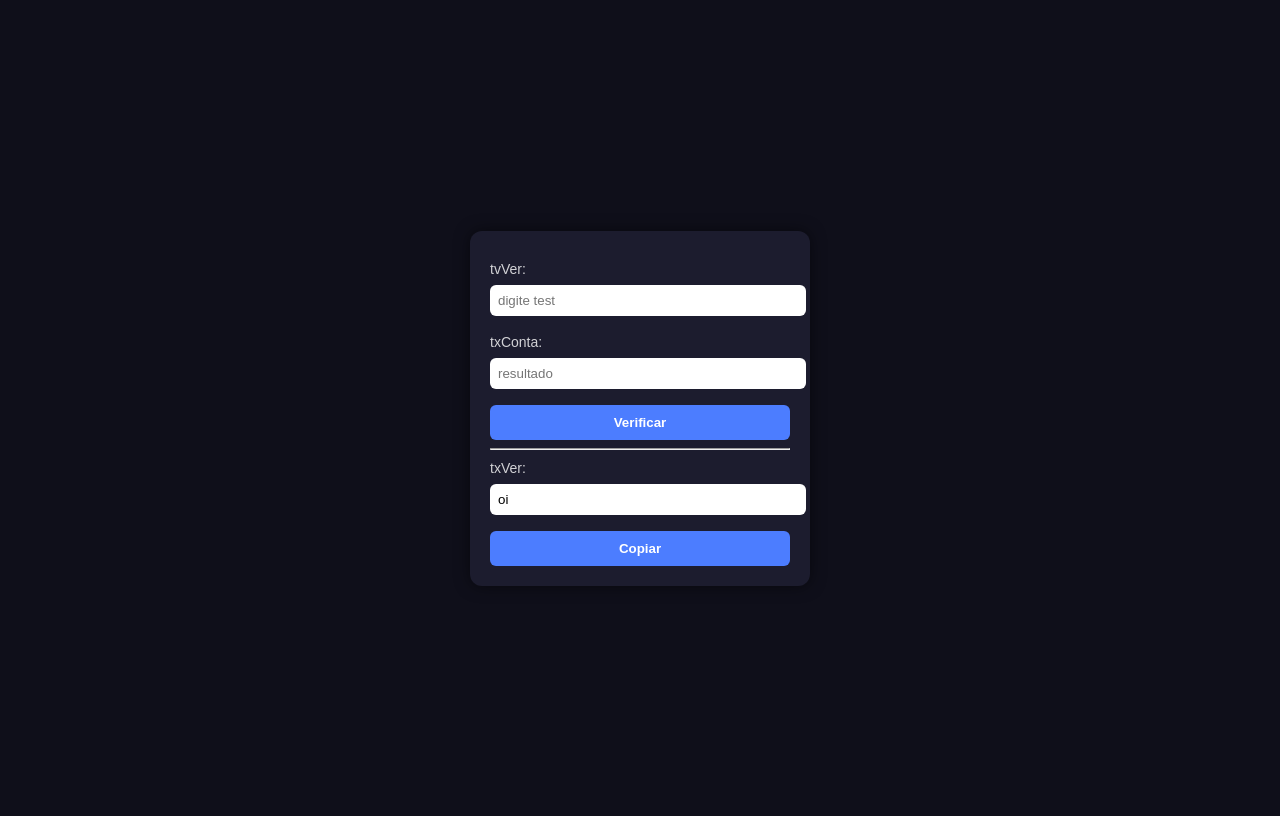
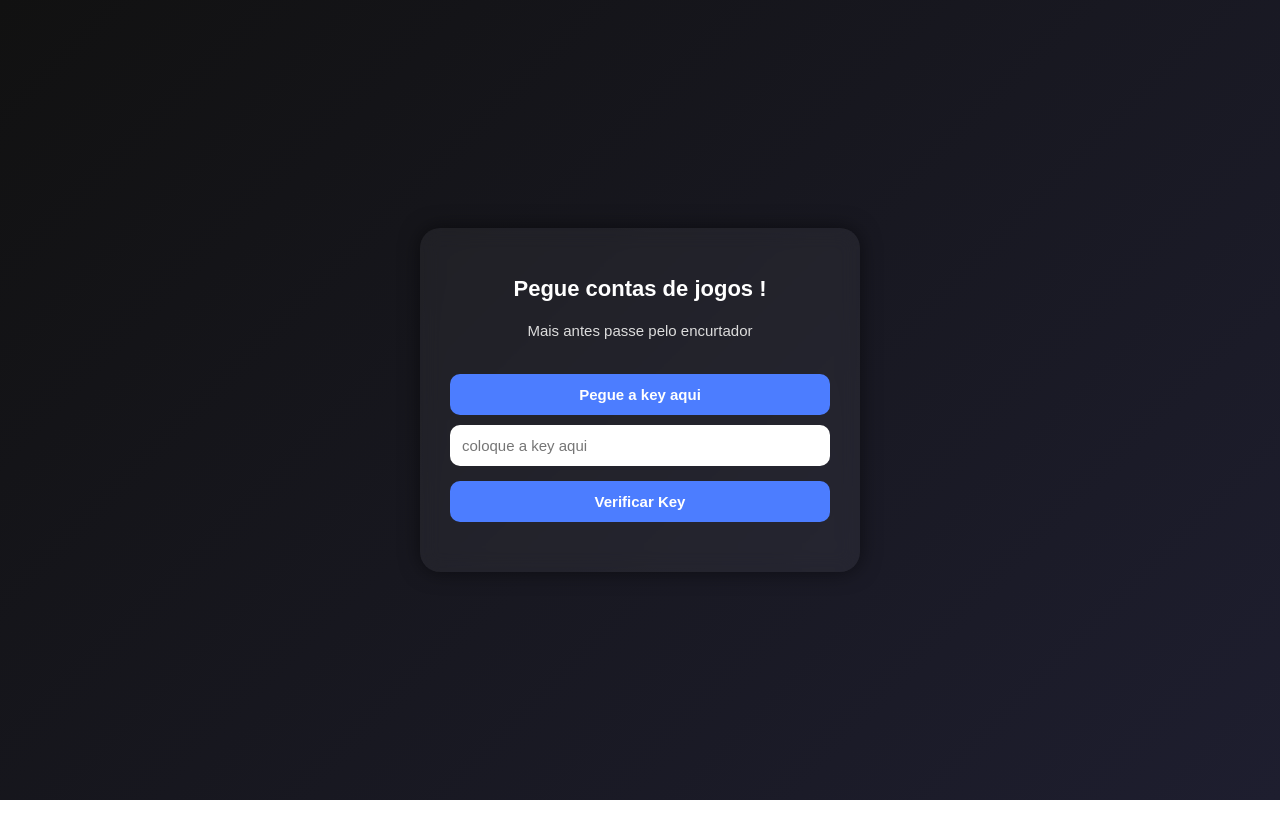
Before and after one commit to alexcasabtn1-web/junbot-site, a plain HTML site: page index.html in a window 1280 px wide. Drawn offline with Linux system fonts and the light colour scheme.

Commit message:
Enhance styling and update key verification logic

```diff
--- a/index.html
+++ b/index.html
@@ -2,13 +2,15 @@
 <html lang="pt-br">
 <head>
 <meta charset="UTF-8">
-<title>Key System</title>
+<title>Key System Bonito</title>
 
 <style>
     body {
-        background: #0f0f1a;
+        margin: 0;
+        padding: 0;
+        background: linear-gradient(135deg, #111, #1e1e2f);
+        font-family: Arial, sans-serif;
         color: white;
-        font-family: Arial;
         display: flex;
         justify-content: center;
         align-items: center;
@@ -16,82 +18,105 @@
     }
 
     .box {
-        background: #1c1c2e;
-        padding: 20px;
-        border-radius: 12px;
-        width: 300px;
-        box-shadow: 0 0 15px rgba(0,0,0,0.5);
+        background: rgba(255,255,255,0.05);
+        padding: 30px;
+        border-radius: 20px;
+        width: 380px;
+        text-align: center;
+        box-shadow: 0 0 20px rgba(0,0,0,0.5);
+        backdrop-filter: blur(10px);
+    }
+
+    h2 {
+        font-size: 22px;
+        margin-bottom: 20px;
+    }
+
+    p {
+        font-size: 15px;
+        margin-bottom: 20px;
+        color: #ddd;
     }
 
     input {
         width: 100%;
-        padding: 8px;
-        margin: 8px 0;
-        border-radius: 6px;
+        padding: 12px;
         border: none;
+        border-radius: 10px;
         outline: none;
+        font-size: 15px;
+        margin-top: 10px;
+        box-sizing: border-box;
     }
 
     button {
         width: 100%;
-        padding: 10px;
-        margin-top: 8px;
+        padding: 12px;
+        margin-top: 15px;
         border: none;
-        border-radius: 6px;
-        cursor: pointer;
+        border-radius: 10px;
         background: #4c7dff;
         color: white;
+        font-size: 15px;
         font-weight: bold;
+        cursor: pointer;
+        transition: 0.2s;
     }
 
     button:hover {
         background: #3a66d6;
+        transform: scale(1.02);
     }
 
-    .label {
-        margin-top: 10px;
-        font-size: 14px;
-        opacity: 0.8;
+    #textoConta {
+        margin-top: 20px;
+        font-size: 18px;
+        font-weight: bold;
+        color: #00ff88;
     }
 </style>
 </head>
-
 <body>
 
 <div class="box">
 
-    <div class="label">tvVer:</div>
-    <input id="tvVer" placeholder="digite test">
+    <h2>Pegue contas de jogos !</h2>
 
-    <div class="label">txConta:</div>
-    <input id="txConta" placeholder="resultado" readonly>
+    <p>Mais antes passe pelo encurtador</p>
 
-    <button id="btVer">Verificar</button>
+    <button id="btCopiar">
+        Pegue a key aqui
+    </button>
 
-    <hr>
+    <input
+        type="text"
+        id="tvKey"
+        placeholder="coloque a key aqui"
+    >
 
-    <div class="label">txVer:</div>
-    <input id="txVer" value="oi" readonly>
+    <button id="btVer">
+        Verificar Key
+    </button>
 
-    <button id="btCopiar">Copiar</button>
+    <div id="textoConta"></div>
 
 </div>
 
 <script>
-    // btCopiar copia "oi"
-    document.getElementById("btCopiar").onclick = function() {
-        navigator.clipboard.writeText("oi");
-        alert("Copiado: oi");
+    // botão copia "test"
+    document.getElementById("btCopiar").onclick = function () {
+        navigator.clipboard.writeText("test");
+        alert("Key copiada: test");
     };
 
-    // btVer verifica tvVer
-    document.getElementById("btVer").onclick = function() {
-        let valor = document.getElementById("tvVer").value;
+    // verifica se a key é KEY
+    document.getElementById("btVer").onclick = function () {
+        let key = document.getElementById("tvKey").value;
 
-        if (valor === "test") {
-            document.getElementById("txConta").value = "iue";
+        if (key === "KEY") {
+            document.getElementById("textoConta").innerText = "parabes";
         } else {
-            document.getElementById("txConta").value = "errado";
+            document.getElementById("textoConta").innerText = "key incorreta";
         }
     };
 </script>
```
